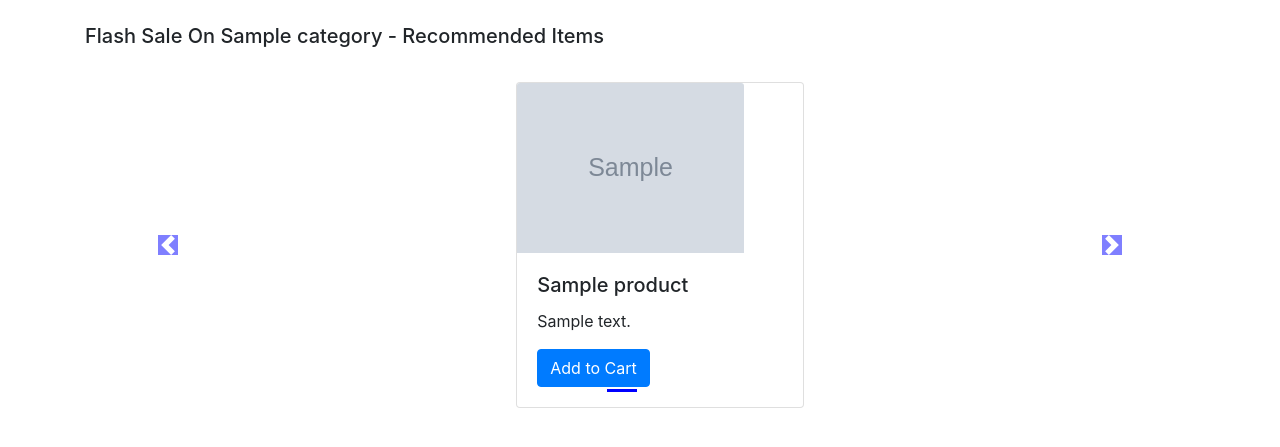
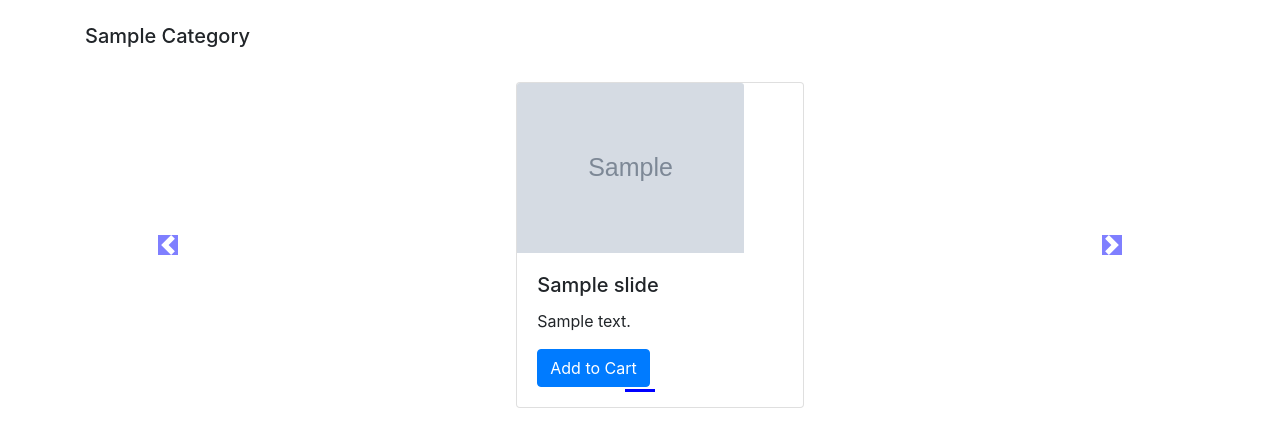
Before and after one commit to SunilRajaan/Ecommerce, a Django app: template shop/templates/shop/index.html in a window 1280 px wide. Shown: the part 56-503 px from the top of the page. Run offline with Django 5.2, Linux system fonts and the light colour scheme; the template is opened without the code that fills it: most values are stand-ins (such as "Sample title", 1, 10 or a date in 2020); grey boxes marked "Sample" are stand-in pictures; some libraries are stand-ins or nearby versions.

Commit message:
Category-Wise Product Display in E-Commerce Website

```diff
--- a/shop/templates/shop/index.html
+++ b/shop/templates/shop/index.html
@@ -41,26 +41,26 @@
 {% block body %}
 {% load static %}
 <div class="container">
-
-  <!-- Loop through all product categories/slides -->
-  {% for product, range, nSlides in allProds %}
-    <h5 class="my-4">Flash Sale On {{ product.0.category }} - Recommended Items</h5>
+  {% for productGroup, category, rangeList in allProds %}
+    <h5 class="my-4">{{ category|title }}</h5>
 
     <div id="demo{{ forloop.counter }}" class="carousel slide my-3" data-ride="carousel">
-
-      <!-- Carousel indicators -->
+      <!-- Indicators -->
       <ul class="carousel-indicators">
         <li data-target="#demo{{ forloop.counter }}" data-slide-to="0" class="active"></li>
-        {% for i in range %}
-          <li data-target="#demo{{ forloop.parentloop.counter }}" data-slide-to="{{ i }}"></li>
+        {% for i in rangeList %}
+          {% if not forloop.first %}
+            <li data-target="#demo{{ forloop.parentloop.counter }}" data-slide-to="{{ forloop.counter }}"></li>
+          {% endif %}
         {% endfor %}
       </ul>
 
-      <!-- Carousel items -->
+      <!-- Slides -->
       <div class="carousel-inner no-padding">
-        <div class="carousel-item active">
-          <div class="d-flex">
-            {% for i in product %}
+        {% for slide in productGroup %}
+          <div class="carousel-item {% if forloop.first %}active{% endif %}">
+            <div class="d-flex">
+              {% for i in slide %}
               <div class="col-xs-3 col-sm-3 col-md-3">
                 <div class="card" style="width: 18rem;">
                   <img src="/media/{{ i.image }}" class="card-img-top" alt="...">
@@ -71,22 +71,19 @@
                   </div>
                 </div>
               </div>
-              {% if forloop.counter|divisibleby:4 and not forloop.last %}
-                </div></div><div class="carousel-item"><div class="d-flex">
-              {% endif %}
-            {% endfor %}
+              {% endfor %}
+            </div>
           </div>
-        </div>
+        {% endfor %}
       </div>
 
-      <!-- Carousel controls -->
+      <!-- Controls -->
       <a class="carousel-control-prev" href="#demo{{ forloop.counter }}" data-slide="prev">
         <span class="carousel-control-prev-icon"></span>
       </a>
       <a class="carousel-control-next" href="#demo{{ forloop.counter }}" data-slide="next">
         <span class="carousel-control-next-icon"></span>
       </a>
-
     </div>
   {% endfor %}
 </div>
```
Also changed, not shown: shop/views.py (+18 -8 lines), db.sqlite3.
